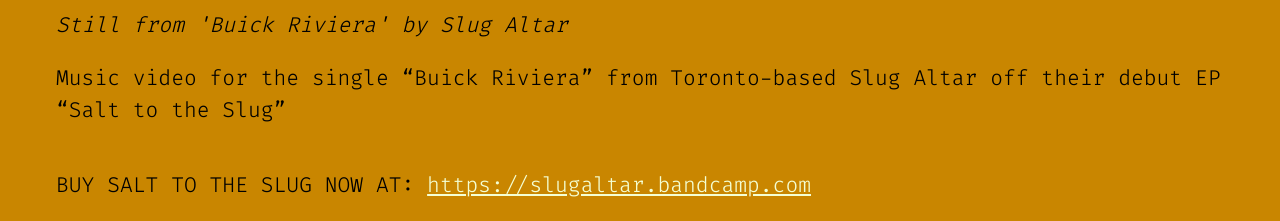
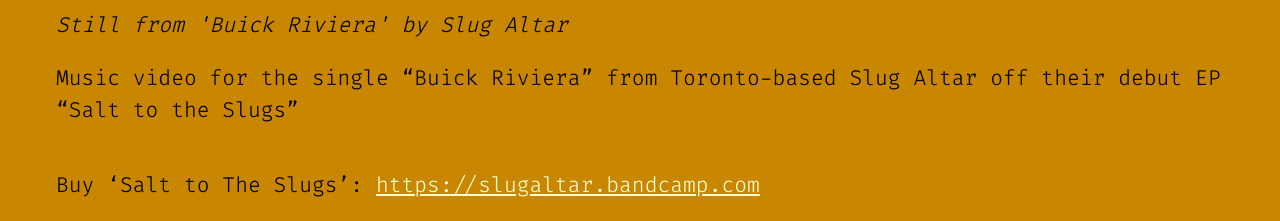
Before and after one commit to lexfeathers/erincorbett, an Astro site: page /projects/buick-riviera-video in a window 1280 px wide. Shown: the part 1600-1821 px from the top of the page. Built offline with nearby package versions, Linux system fonts and the light colour scheme; Astro itself is replaced by a stand-in of ours; grey boxes are pictures that could not be loaded.

Commit message:
Typo fix

```diff
--- a/src/pages/projects/buick-riviera-video.md
+++ b/src/pages/projects/buick-riviera-video.md
@@ -11,9 +11,9 @@
 workType: ["Music Video"]
 ---
 
-Music video for the single "Buick Riviera" from Toronto-based Slug Altar off their debut EP "Salt to the Slug"
+Music video for the single "Buick Riviera" from Toronto-based Slug Altar off their debut EP "Salt to the Slugs"
 
-BUY SALT TO THE SLUG NOW AT: https://slugaltar.bandcamp.com
+Buy 'Salt to The  Slugs': https://slugaltar.bandcamp.com
 
 <iframe width="560" height="315" src="https://www.youtube-nocookie.com/embed/LWdbUvcyIjU?si=jPMmsGLKw-pm8K3U" title="YouTube video player" frameborder="0" allow="accelerometer; autoplay; clipboard-write; encrypted-media; gyroscope; picture-in-picture; web-share" referrerpolicy="strict-origin-when-cross-origin" allowfullscreen></iframe>
 
```
Also changed, not shown: public/images/salttotheslugs_cover.jpg (added), public/images/thumb_salttotheslugs_cover.jpg (added).
